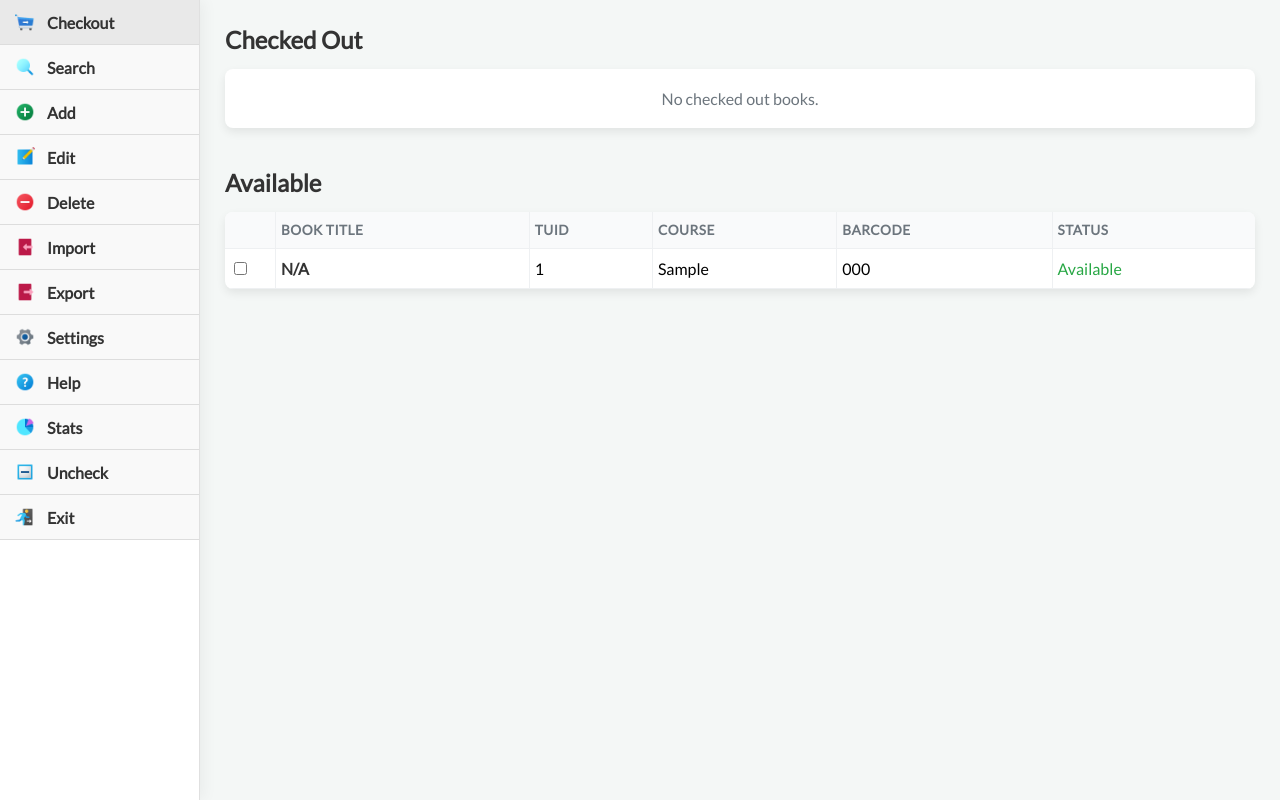
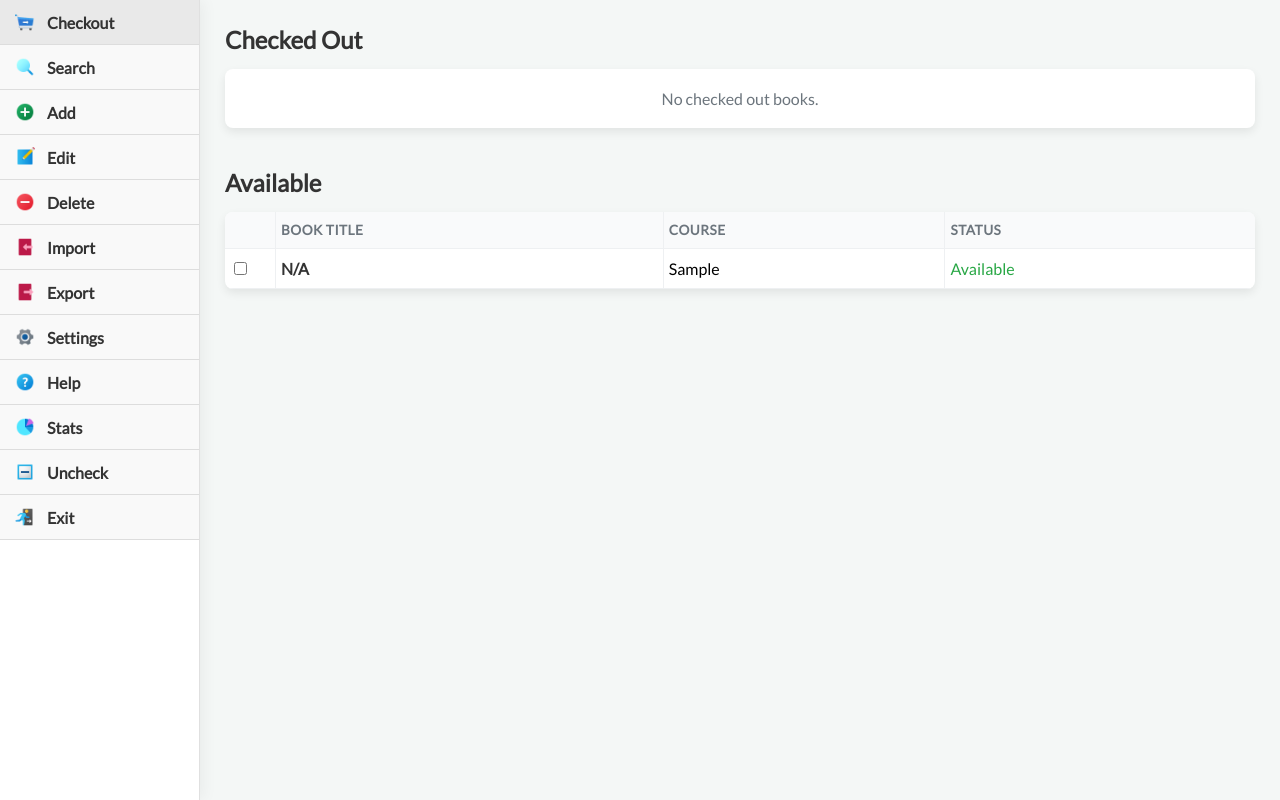
Before and after one commit to Shogunoftheitsoffice/LTS2, a PHP site: page / in a window 1280 px wide. Run offline with PHP 8.4, Linux system fonts and the light colour scheme; tables that the repository leaves empty or names only in its code hold one stand-in row (values such as "Sample post").

Commit message:
Update index.php

```diff
--- a/index.php
+++ b/index.php
@@ -100,9 +100,7 @@ if ($result && $result->num_rows > 0) {
                         <tr>
                             <th style="width: 40px;"></th>
                             <th>Book Title</th>
-                            <th>TUID</th>
                             <th>Course</th>
-                            <th>Barcode</th>
                             <th>Status</th>
                         </tr>
                     </thead>
@@ -111,16 +109,16 @@ if ($result && $result->num_rows > 0) {
                              <tr class="main-row">
                                 <td onclick="event.stopPropagation()"><input type="checkbox" class="item-checkbox"></td>
                                 <td class="item-title"><?php echo htmlspecialchars($row['book title'] ?? 'N/A'); ?></td>
-                                <td><?php echo htmlspecialchars($row['tuid'] ?? 'N/A'); ?></td>
                                 <td><?php echo htmlspecialchars($row['course'] ?? 'N/A'); ?></td>
-                                <td><?php echo htmlspecialchars($row['barcode'] ?? 'N/A'); ?></td>
                                 <td><span class="status-available">Available</span></td>
                             </tr>
                             <tr class="details-row">
-                                <td colspan="6" class="details-cell">
+                                <td colspan="4" class="details-cell">
                                     <div class="details-container">
                                         <div class="details-grid">
                                              <div class="detail-item"><strong>Course Title:</strong> <?php echo htmlspecialchars($row['course title'] ?? 'N/A'); ?></div>
+                                            <div class="detail-item"><strong>TUID:</strong> <?php echo htmlspecialchars($row['tuid'] ?? 'N/A'); ?></div>
+                                            <div class="detail-item"><strong>Barcode:</strong> <?php echo htmlspecialchars($row['barcode'] ?? 'N/A'); ?></div>
                                             <div class="detail-item"><strong>Checked Out To:</strong> <?php echo htmlspecialchars($row['name'] ?? 'N/A'); ?></div>
                                             <div class="detail-item"><strong>Last Checkout:</strong> <?php echo htmlspecialchars($row['last checkout'] ?? 'N/A'); ?></div>
                                             <div class="detail-item"><strong>Database ID:</strong> <?php echo htmlspecialchars($row['id'] ?? 'N/A'); ?></div>
```
